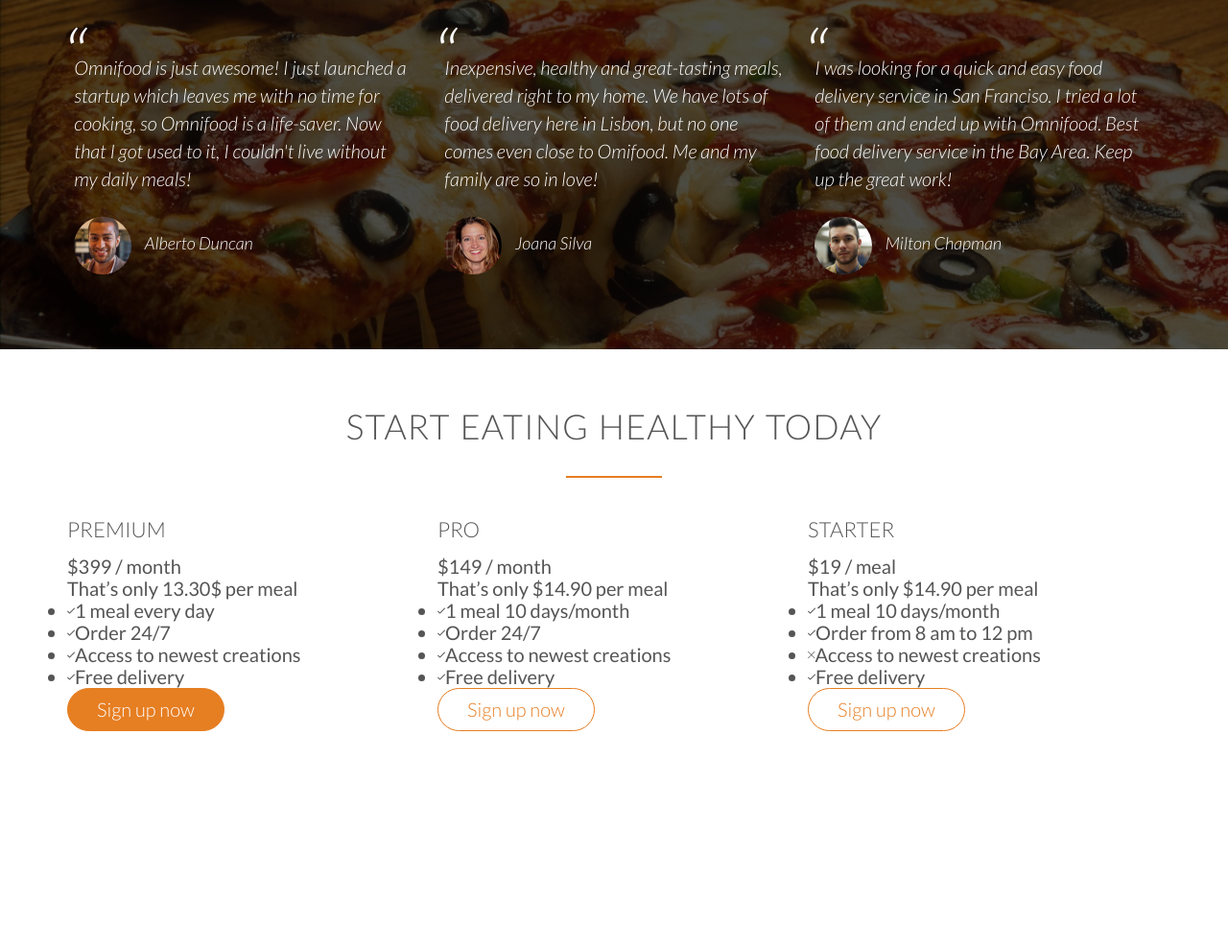
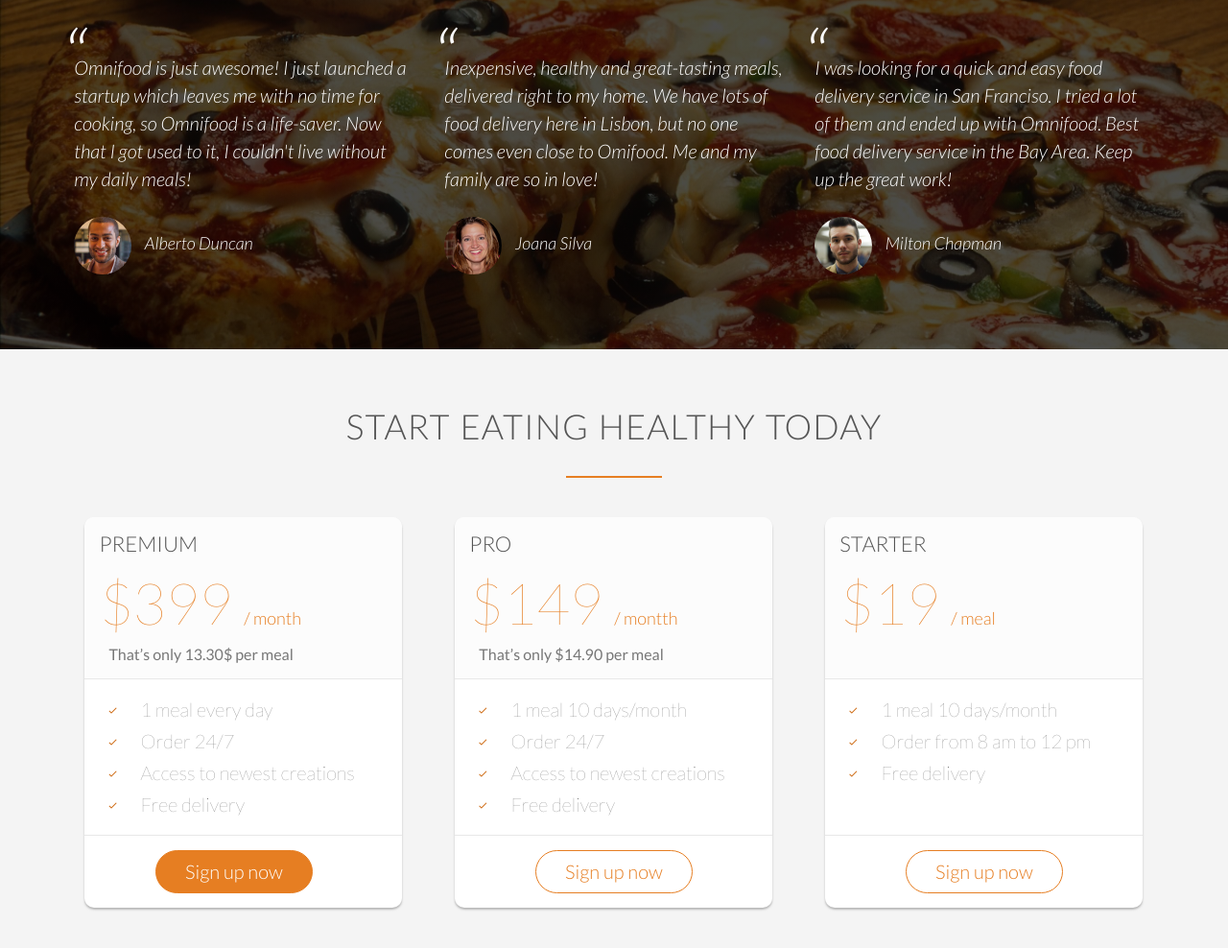
Before and after one commit to HymanZHAN/Omnifood, a plain HTML site: page index.html in a window 1280 px wide. Shown: the part 3378-4366 px from the top of the page at 96% size. Before the commit the page ends 4212 px from the top, so only its background shows below. Drawn offline with Linux system fonts and the light colour scheme; files whose address does not match are found by name.

Commit message:
Finshed section plan.

```diff
--- a/index.html
+++ b/index.html
@@ -142,15 +142,15 @@
                     </figure>
                     <h3>Lisbon</h3>
                     <div class="city-info clearfix">
-                        <i class="city-info-icon ion-android-person"></i>
+                        <i class="small-icon ion-android-person"></i>
                         <p>1600+ happy eaters</p>
                     </div>
                     <div class="city-info clearfix">
-                        <i class="city-info-icon ion-android-star"></i>
+                        <i class="small-icon ion-android-star"></i>
                         <p>60+ top chefs</p>
                     </div>
                     <div class="city-info clearfix">
-                        <i class="city-info-icon ion-social-twitter"></i>
+                        <i class="small-icon ion-social-twitter"></i>
                         <a class="city-twitter" href="#">@omnifood_lx</a>
                     </div>
                 </div>
@@ -160,15 +160,15 @@
                     </figure>
                     <h3>San Francisco</h3>
                     <div class="city-info clearfix">
-                        <i class="city-info-icon ion-android-person"></i>
+                        <i class="small-icon ion-android-person"></i>
                         <p>3700+ happy eaters</p>
                     </div>
                     <div class="city-info clearfix">
-                        <i class="city-info-icon ion-android-star"></i>
+                        <i class="small-icon ion-android-star"></i>
                         <p>160+ top chefs</p>
                     </div>
                     <div class="city-info clearfix">
-                        <i class="city-info-icon ion-social-twitter"></i>
+                        <i class="small-icon ion-social-twitter"></i>
                         <a class="city-twitter" href="#">@omnifood_sf</a>
                     </div>
                 </div>
@@ -178,15 +178,15 @@
                     </figure>
                     <h3>Berlin</h3>
                     <div class="city-info clearfix">
-                        <i class="city-info-icon ion-android-person"></i>
+                        <i class="small-icon ion-android-person"></i>
                         <p>2300+ happy eaters</p>
                     </div>
                     <div class="city-info clearfix">
-                        <i class="city-info-icon ion-android-star"></i>
+                        <i class="small-icon ion-android-star"></i>
                         <p>110+ top chefs</p>
                     </div>
                     <div class="city-info clearfix">
-                        <i class="city-info-icon ion-social-twitter"></i>
+                        <i class="small-icon ion-social-twitter"></i>
                         <a class="city-twitter" href="#">@omnifood_berlin</a>
                     </div>
                 </div>
@@ -196,15 +196,15 @@
                     </figure>
                     <h3>London</h3>
                     <div class="city-info clearfix">
-                        <i class="city-info-icon ion-android-person"></i>
+                        <i class="small-icon ion-android-person"></i>
                         <p>1200+ happy eaters</p>
                     </div>
                     <div class="city-info clearfix">
-                        <i class="city-info-icon ion-android-star"></i>
+                        <i class="small-icon ion-android-star"></i>
                         <p>50+ top chefs</p>
                     </div>
                     <div class="city-info clearfix">
-                        <i class="city-info-icon ion-social-twitter"></i>
+                        <i class="small-icon ion-social-twitter"></i>
                         <a class="city-twitter" href="#">@omnifood_london</a>
                     </div>
                 </div>
@@ -255,15 +255,15 @@
                     <div class="plan-box">
                         <div>
                             <h3>Premium</h3>
-                            <p class="plan-price">$399 / month</p>
+                            <p class="plan-price">$399 <span>/ month</span></p>
                             <p class="plan-price-meal">That’s only 13.30$ per meal</p>
                         </div>
                         <div>
                             <ul>
-                                <li><i class="ion-ios-checkmark-empty"></i>1 meal every day</li>
-                                <li><i class="ion-ios-checkmark-empty"></i>Order 24/7</li>
-                                <li><i class="ion-ios-checkmark-empty"></i>Access to newest creations</li>
-                                <li><i class="ion-ios-checkmark-empty"></i>Free delivery</li>
+                                <li><i class="small-icon ion-ios-checkmark-empty"></i>1 meal every day</li>
+                                <li><i class="small-icon ion-ios-checkmark-empty"></i>Order 24/7</li>
+                                <li><i class="small-icon ion-ios-checkmark-empty"></i>Access to newest creations</li>
+                                <li><i class="small-icon ion-ios-checkmark-empty"></i>Free delivery</li>
                             </ul>
                         </div>
                         <div>
@@ -275,15 +275,15 @@
                     <div class="plan-box">
                         <div>
                             <h3>Pro</h3>
-                            <p class="plan-price">$149 / month</p>
+                            <p class="plan-price">$149 <span>/ montth</span></p>
                             <p class="plan-price-meal">That’s only $14.90 per meal</p>
                         </div>
                         <div>
                             <ul>
-                                <li><i class="ion-ios-checkmark-empty"></i>1 meal 10 days/month</li>
-                                <li><i class="ion-ios-checkmark-empty"></i>Order 24/7</li>
-                                <li><i class="ion-ios-checkmark-empty"></i>Access to newest creations</li>
-                                <li><i class="ion-ios-checkmark-empty"></i>Free delivery</li>
+                                <li><i class="small-icon ion-ios-checkmark-empty"></i>1 meal 10 days/month</li>
+                                <li><i class="small-icon ion-ios-checkmark-empty"></i>Order 24/7</li>
+                                <li><i class="small-icon ion-ios-checkmark-empty"></i>Access to newest creations</li>
+                                <li><i class="small-icon ion-ios-checkmark-empty"></i>Free delivery</li>
                             </ul>
                         </div>
                         <div><a href="#" class="btn btn-ghost">Sign up now</a></div>
@@ -293,15 +293,15 @@
                     <div class="plan-box">
                         <div>
                             <h3>Starter</h3>
-                            <p class="plan-price">$19 / meal</p>
-                            <p class="plan-price-meal">That’s only $14.90 per meal</p>
+                            <p class="plan-price">$19 <span>/ meal</span></p>
+                            <p class="plan-price-meal">&nbsp;</p>
                         </div>
                         <div>
                             <ul>
-                                <li><i class="ion-ios-checkmark-empty"></i>1 meal 10 days/month</li>
-                                <li><i class="ion-ios-checkmark-empty"></i>Order from 8 am to 12 pm</li>
-                                <li><i class="ion-ios-close-empty"></i>Access to newest creations</li>
-                                <li><i class="ion-ios-checkmark-empty"></i>Free delivery</li>
+                                <li><i class="small-icon ion-ios-checkmark-empty"></i>1 meal 10 days/month</li>
+                                <li><i class="small-icon ion-ios-checkmark-empty"></i>Order from 8 am to 12 pm</li>
+                                <li><i class="small-icon ion-ios-checkmark-empty"></i>Free delivery</li>
+                                <li>&nbsp;</li>
                             </ul>
                         </div>
                         <div>
--- a/resources/css/style.css
+++ b/resources/css/style.css
@@ -257,6 +257,14 @@ a:active {
     display: block;
 }
 
+.small-icon {
+    display: block;
+    color: #cf6d17;
+    margin-right: 25px;
+    float: left;
+    line-height: 120%;
+}
+
 
 /*------ STEPS ------ */
 
@@ -352,14 +360,7 @@ a:active {
     margin-bottom: 10px;
 }
 
-.city-info-icon {
-    display: block;
-    color: #cf6d17;
-    margin-right: 25px;
-    float: left;
-    line-height: 120%;
 
-}
 
 .city-info p {
     word-spacing: 2px;
@@ -405,3 +406,69 @@ cite img {
     width: 60px;
     vertical-align: middle;
 }
+
+/*------ PLANS ------ */
+
+.section-plans {
+    background-color: #f4f4f4;
+}
+
+.plan-box {
+    background: #fff;
+    border-radius: 10px;
+    width: 90%;
+    margin-left: 5%;
+    box-shadow: 0px 2px 2px rgba(126, 125, 125, 0.5);
+}
+
+.plan-box div {
+    padding: 15px;
+    border-bottom: 1px solid #e8e8e8;
+}
+
+.plan-box div:first-child {
+    background-color: #fcfcfc;
+    border-top-left-radius: 10px;
+    border-top-right-radius: 10px;
+}
+
+.plan-box div:last-child {
+    text-align: center;
+    border: 0;
+}
+
+.plan-box ul {
+    list-style: none;
+}
+
+.plan-box ul li {
+    padding: 5px 0;
+    font-weight: 150;
+    margin-left: 10px;
+}
+
+.plan-price {
+    font-size: 300%;
+    font-weight: 100;
+    margin-bottom: 10px;
+    color: #e67e22;
+}
+
+.plan-price span {
+    font-size: 30%;
+    font-weight: 300;
+}
+
+.plan-price-meal {
+    font-size: 80%;
+    color: rgb(119, 119, 119);
+    margin-left: 10px;
+}
+
+.small-icon {
+    display: block;
+    color: #cf6d17;
+    margin-right: 25px;
+    float: left;
+    line-height: 120%;
+}
```
Also changed, not shown: 1 other file.
